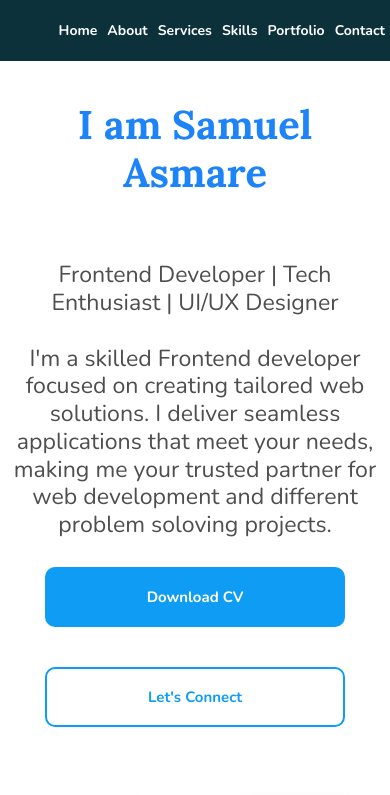
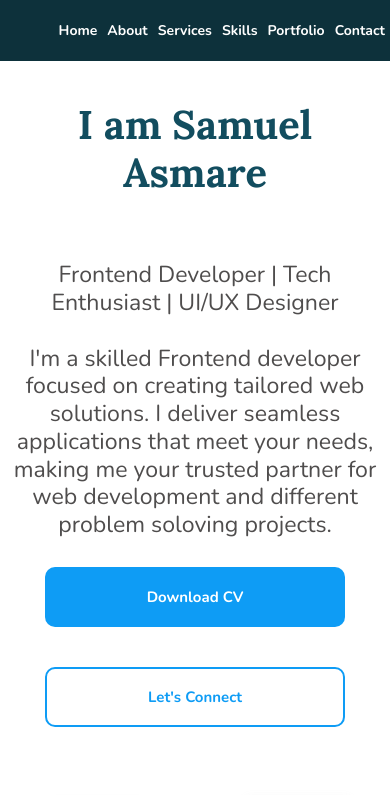
Before and after one commit to SamuelAsmare/reactportfolio, a React (Vite) app: page / in a window 390 px wide. Shown: the top 795 px of the page. Built offline with nearby package versions, Linux system fonts and the light colour scheme.

Commit message:
craft color updated

```diff
--- a/src/App.css
+++ b/src/App.css
@@ -596,7 +596,7 @@ transform:translateY(-20px);
    font-family: 'Nunito', sans-serif;
 }
 #craft{
-  color:rgb(29, 131, 248);
+  color:rgb(18, 77, 95);
   font-size:40px;
 }
 #portfolio{
```
